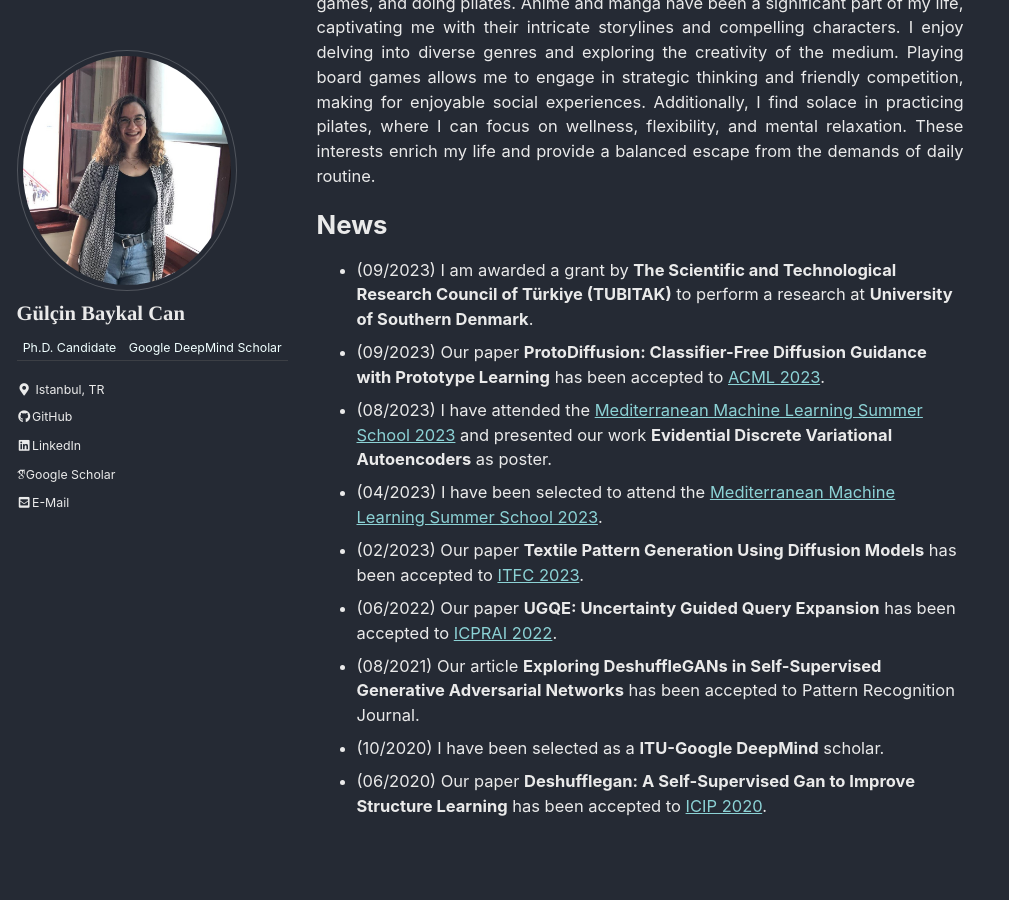
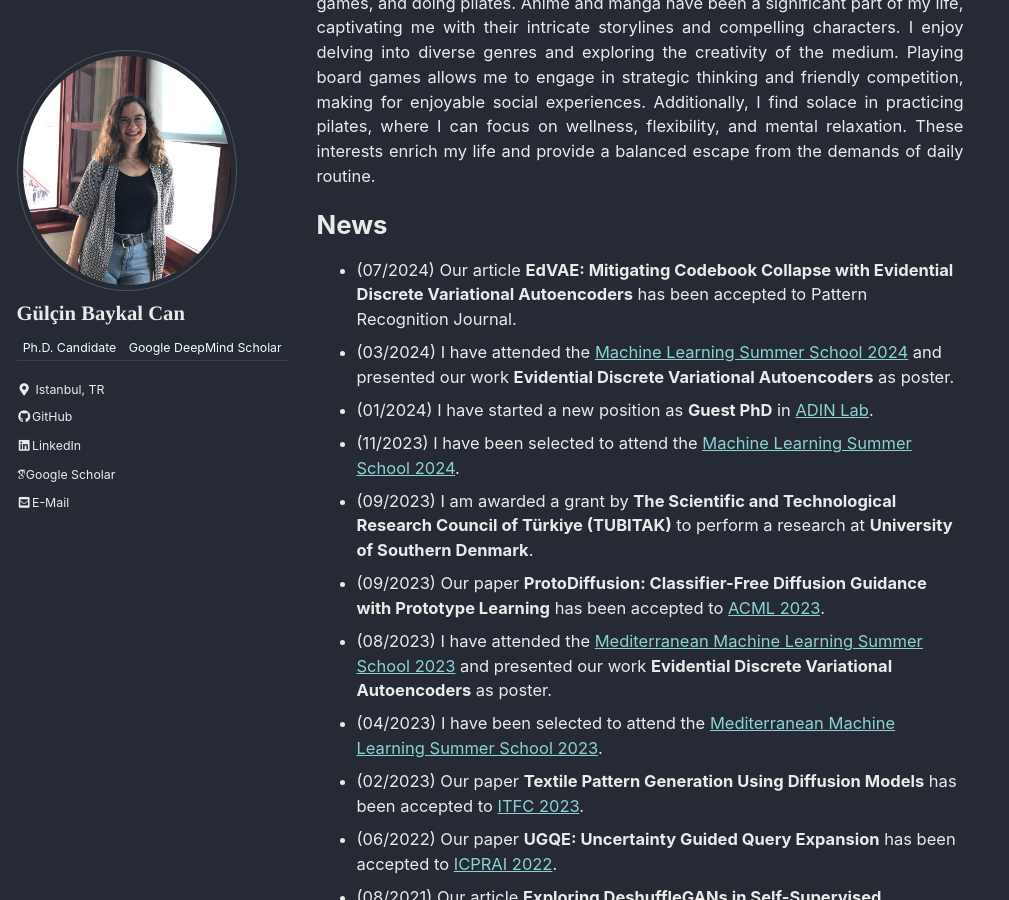
Before and after one commit to gulcinbaykal/gulcinbaykal.github.io, a Jekyll site: the page built from index.html, in a window 1280 px wide and 900 px high, scrolled down 574 px. Shown: the whole window, without its empty margins (0-1009 px from the left). Built offline with Jekyll 4.4.1, drawn with Linux system fonts in a browser that asks for light colours; cached includes are drawn as plain includes; some web fonts are replaced; the list of posts is cut into pages by our own code.

Commit message:
add news

```diff
--- a/index.html
+++ b/index.html
@@ -21,6 +21,10 @@ title: "About Me"
 
 <h1>News</h1>
 <ul>
+  <li>(07/2024) Our article <b>EdVAE: Mitigating Codebook Collapse with Evidential Discrete Variational Autoencoders</b> has been accepted to Pattern Recognition Journal.</li>
+  <li>(03/2024) I have attended the <a href="https://groups.oist.jp/mlss">Machine Learning Summer School 2024</a> and presented our work <b>Evidential Discrete Variational Autoencoders</b> as poster.</li>
+  <li>(01/2024) I have started a new position as <b>Guest PhD</b> in <a href="https://adinlab.github.io/">ADIN Lab</a>.</li>
+  <li>(11/2023) I have been selected to attend the <a href="https://groups.oist.jp/mlss">Machine Learning Summer School 2024</a>.</li>
   <li>(09/2023) I am awarded a grant by <b>The Scientific and Technological Research Council of Türkiye (TUBITAK)</b> to perform a research at <b>University of Southern Denmark</b>.</li>
   <li>(09/2023) Our paper <b>ProtoDiffusion: Classifier-Free Diffusion Guidance with Prototype Learning</b> has been accepted to <a href="https://www.acml-conf.org/2023/index.html">ACML 2023</a>.</li>
   <li>(08/2023) I have attended the <a href="https://www.m2lschool.org/">Mediterranean Machine Learning Summer School 2023</a> and presented our work <b>Evidential Discrete Variational Autoencoders</b> as poster.</li>
```
